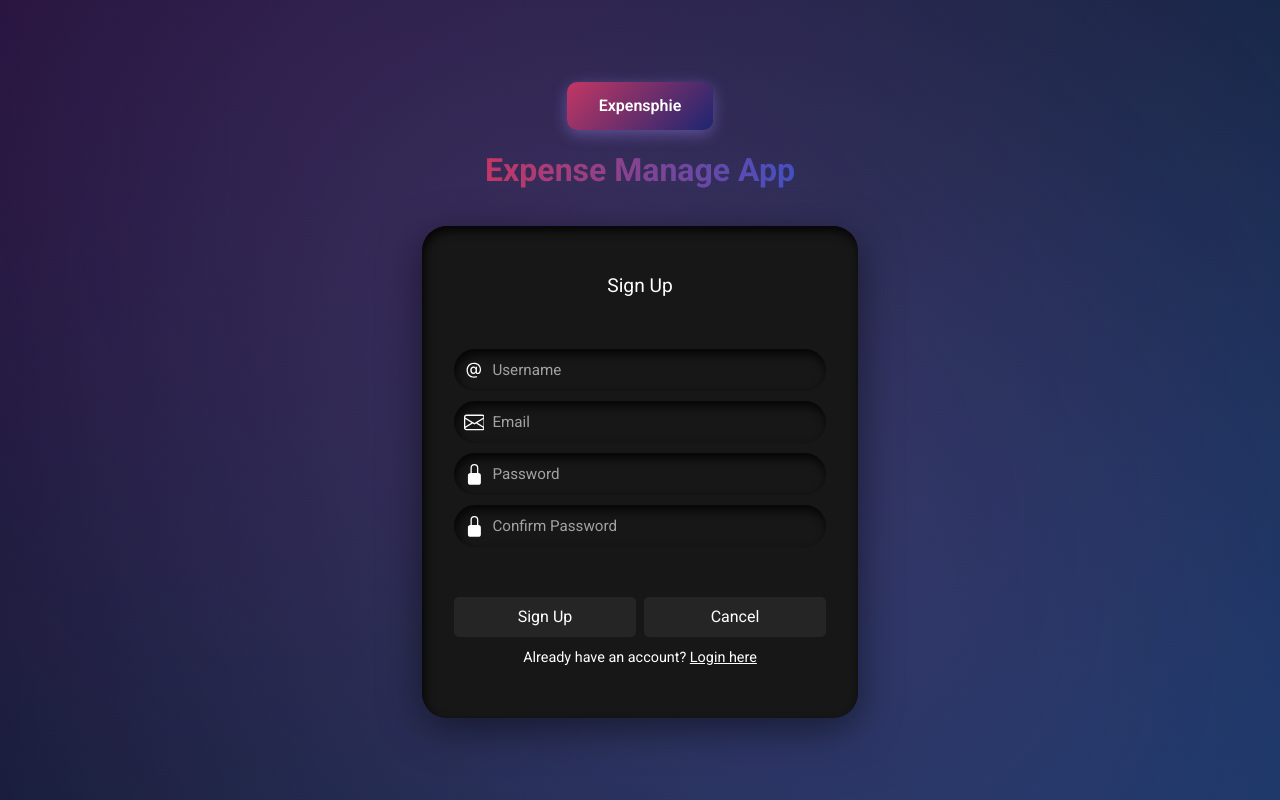
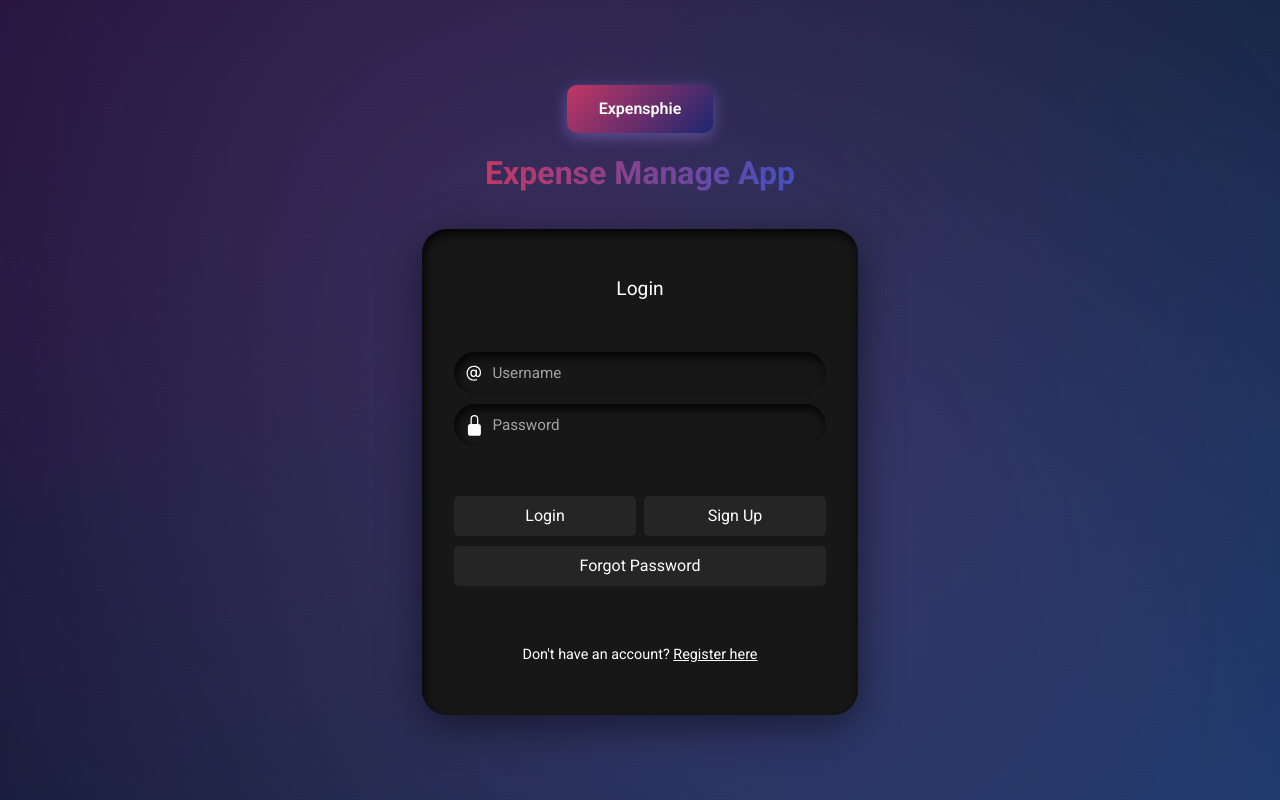
Before and after one commit to hieuvu121/ExpenseManagementApp, a React (Vite) app in the folder frontend/: page / in a window 1280 px wide. Built offline with nearby package versions, Linux system fonts and the light colour scheme; a web font is replaced by a local one.

Commit message:
add routing page login-signUp

```diff
--- a/frontend/src/App.jsx
+++ b/frontend/src/App.jsx
@@ -1,9 +1,22 @@
 import Login from './components/Login';
 import SignUp from './components/SignUp';
+import { useState } from 'react';
+
 function App() {
+  const [isSignUp, setIsSignUp] = useState(false);
+
+  function switchToSignUp() {
+    setIsSignUp(true);
+  }
+
+  function switchToLogin() {
+    setIsSignUp(false);
+  }
+
   return (
     <>
-      <SignUp />
+      {isSignUp ? <SignUp switchToLogin={switchToLogin} /> :
+      <Login switchToSignUp={switchToSignUp} />}
     </>
   )
 }
--- a/frontend/src/components/Login.jsx
+++ b/frontend/src/components/Login.jsx
@@ -1,7 +1,7 @@
 import AuthLayout from "./AuthLayout";
 import "./AuthForm.css";
 
-export default function Login() {
+export default function Login({switchToSignUp}) {
   function handleSubmit(e) {
     e.preventDefault();
     // TODO: login logic
@@ -58,7 +58,7 @@ export default function Login() {
             &nbsp;&nbsp;&nbsp;&nbsp;&nbsp;&nbsp;Login&nbsp;&nbsp;&nbsp;&nbsp;&nbsp;&nbsp;
           </button>
 
-          <button className="button2" type="button">
+          <button className="button2" type="button" onClick={switchToSignUp}>
             Sign Up
           </button>
         </div>
--- a/frontend/src/components/SignUp.jsx
+++ b/frontend/src/components/SignUp.jsx
@@ -1,7 +1,7 @@
 import AuthLayout from "./AuthLayout";
 import "./AuthForm.css";
 
-export default function SignUp() {
+export default function SignUp({switchToLogin}) {
   function handleSubmit(e) {
     e.preventDefault();
     // TODO: signup logic
@@ -99,7 +99,7 @@ export default function SignUp() {
             &nbsp;&nbsp;&nbsp;&nbsp;&nbsp;&nbsp;Sign Up&nbsp;&nbsp;&nbsp;&nbsp;&nbsp;&nbsp;
           </button>
 
-          <button className="button2" type="button">
+          <button className="button2" type="button" onClick={switchToLogin}>
             Cancel
           </button>
         </div>
```
